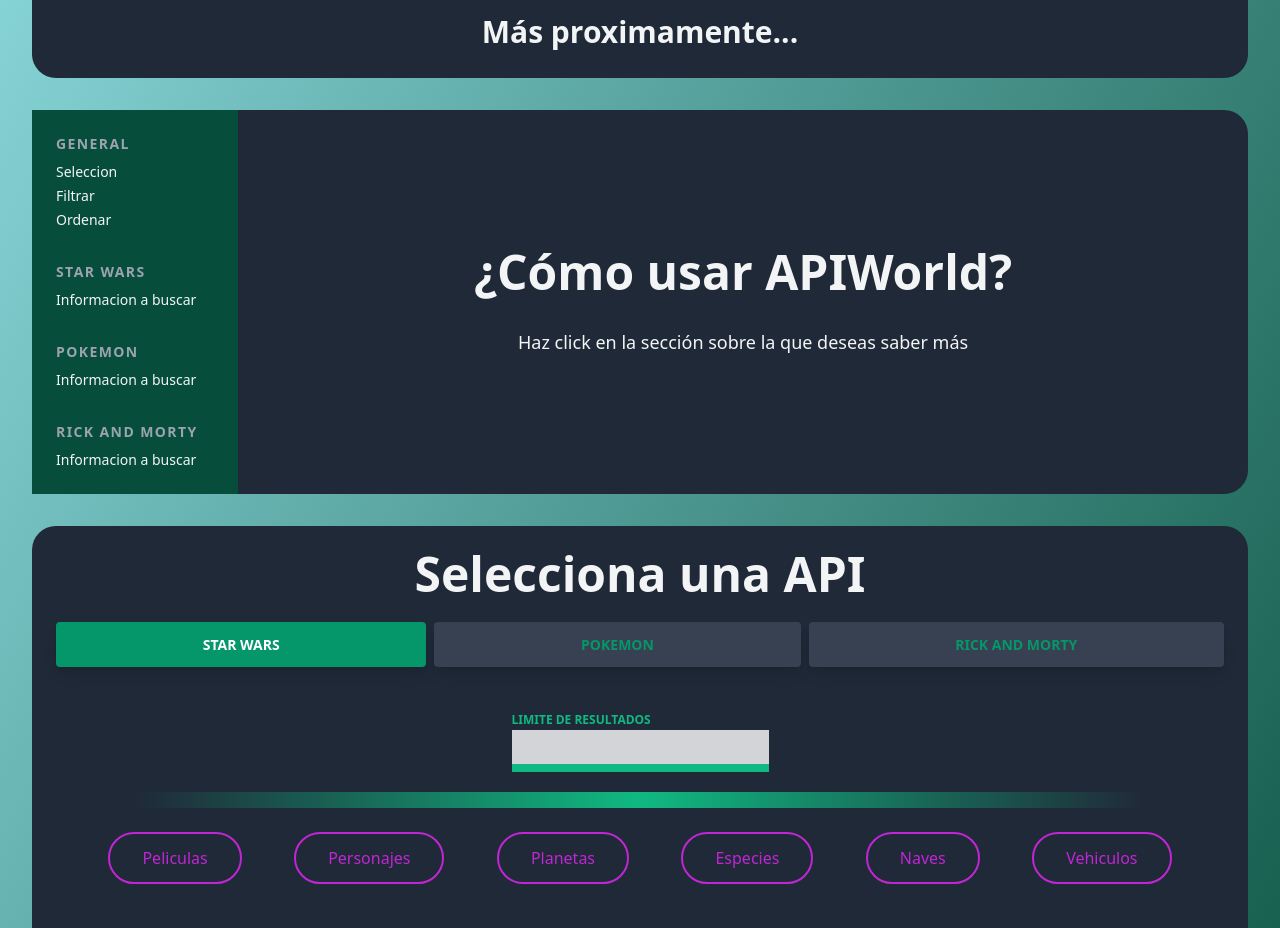
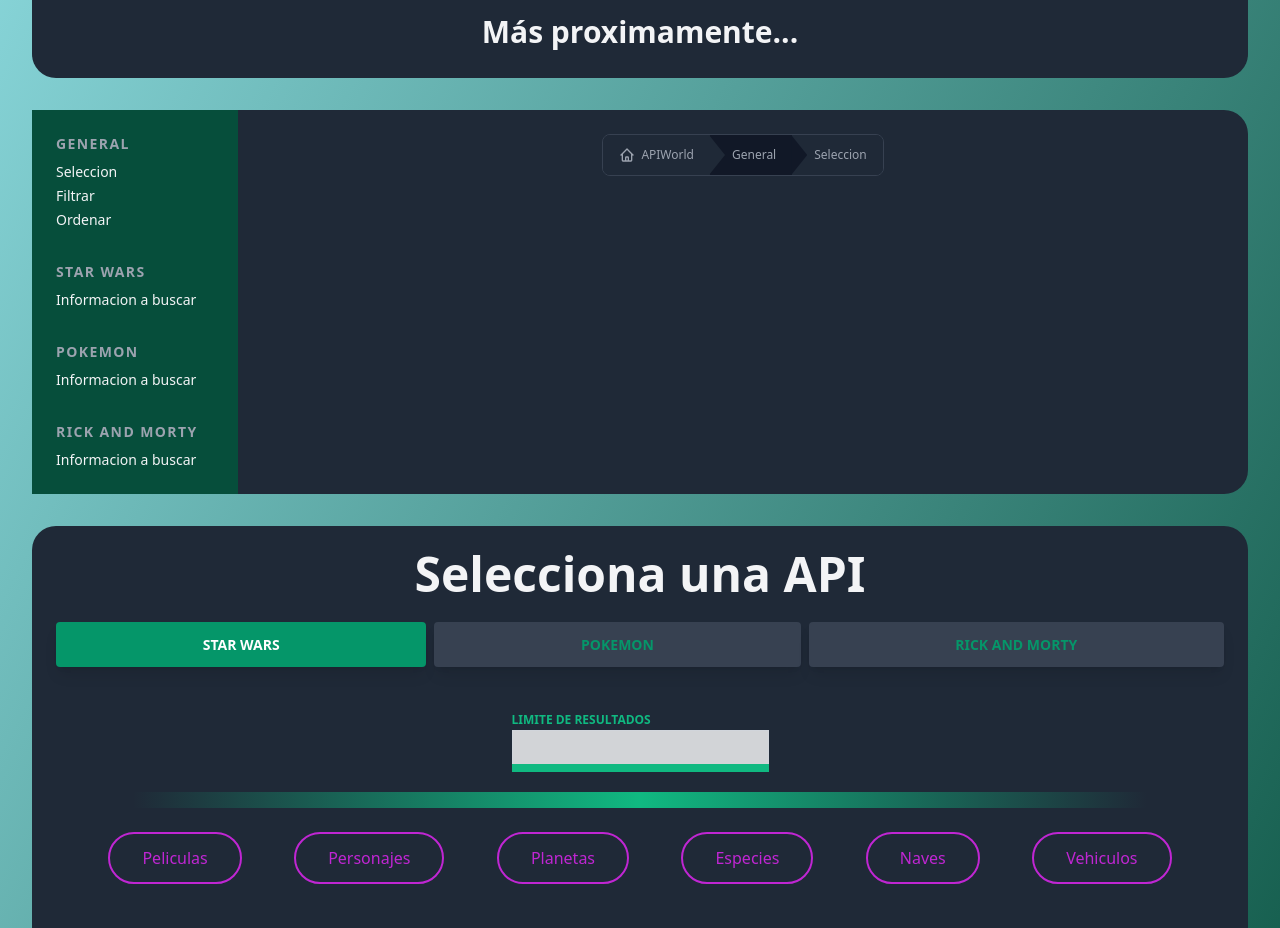
Before and after one commit to Pipexlul/API-World, a React (Vite) app: page / in a window 1280 px wide. Shown: the part 960-1888 px from the top of the page. Built offline with nearby package versions, Linux system fonts and the light colour scheme.

Commit message:
Create HowToUse routes functionality and associated Components. Add tailwind prettier plugin as dev dependency. Reorder some tailwind classnames.

```diff
--- a/package.json
+++ b/package.json
@@ -19,6 +19,7 @@
     "@vitejs/plugin-react": "^3.0.0",
     "autoprefixer": "^10.4.13",
     "postcss": "^8.4.21",
+    "prettier-plugin-tailwindcss": "^0.2.1",
     "tailwindcss": "^3.2.4",
     "vite": "^4.0.0"
   }
--- a/src/components/Feature.jsx
+++ b/src/components/Feature.jsx
@@ -14,7 +14,7 @@
         xmlns="http://www.w3.org/2000/svg"
         viewBox="0 0 20 20"
         fill="currentColor"
-        className={`w-8 h-8 ${iconColor}`}
+        className={`h-8 w-8 ${iconColor}`}
       >
         <path d={iconPath ? iconPath : defaultPath}></path>
       </svg>
--- a/src/components/FeaturesList.jsx
+++ b/src/components/FeaturesList.jsx
@@ -2,8 +2,8 @@
 
 const FeaturesList = ({ features }) => {
   return (
-    <section className="m-4 md:m-8 bg-gray-800 text-gray-100 rounded-3xl">
-      <div className="container mx-auto p-4 my-6 space-y-2 text-center">
+    <section className="m-4 rounded-3xl bg-gray-800 text-gray-100 md:m-8">
+      <div className="container mx-auto my-6 space-y-2 p-4 text-center">
         <h2 className="text-5xl font-bold">APIs soportadas</h2>
         <p className="text-gray-400">Ocupa tu favorita</p>
       </div>
--- a/src/components/Header.jsx
+++ b/src/components/Header.jsx
@@ -8,12 +8,12 @@
           API
           <span className="text-violet-400">World</span>
         </h1>
-        <p className="px-8 mt-8 mb-12 text-lg">
+        <p className="mt-8 mb-12 px-8 text-lg">
           Bienvenido a APIWorld, donde podras llamar distintas APIs con
           tematicas variadas. Desde Pokemon, hasta Star Wars, pasando por Rick
           and Morty.
         </p>
-        <p className="px-8 mb-4 text-lg">¡Todo desde un sólo lugar!</p>
+        <p className="mb-4 px-8 text-lg">¡Todo desde un sólo lugar!</p>
         <div className="flex flex-wrap justify-center">
           <Button
             text="Empezar"
--- a/src/components/HowToUse.jsx
+++ b/src/components/HowToUse.jsx
@@ -1,14 +1,24 @@
+import { useEffect } from "react";
+import HowToUseDefault from "./HowToUseDefault";
+import HowToUseDisplayText from "./HowToUseDisplayText";
+
 const HowToUse = () => {
+  let infoData = {};
+
   return (
-    <section className="m-4 md:m-8 bg-gray-800 text-gray-100 rounded-3xl flex flex-col sm:flex-row">
-      <aside className="w-full p-6 sm:w-60 bg-emerald-900">
+    <section className="m-4 flex flex-col rounded-3xl bg-gray-800 text-gray-100 sm:flex-row md:m-8">
+      <aside className="w-full bg-emerald-900 p-6 sm:w-60">
         <nav className="space-y-8 text-sm">
           <div className="space-y-2">
-            <h2 className="text-sm font-semibold tracking-widest uppercase text-gray-400">
+            <h2 className="text-sm font-semibold uppercase tracking-widest text-gray-400">
               General
             </h2>
             <div className="flex flex-col space-y-1">
-              <a rel="noopener noreferrer" href="#">
+              <a
+                rel="noopener noreferrer"
+                href="#"
+                onClick={(e) => e.preventDefault()}
+              >
                 Seleccion
               </a>
               <a rel="noopener noreferrer" href="#">
@@ -20,7 +30,7 @@
             </div>
           </div>
           <div className="space-y-2">
-            <h2 className="text-sm font-semibold tracking-widest uppercase text-gray-400">
+            <h2 className="text-sm font-semibold uppercase tracking-widest text-gray-400">
               Star Wars
             </h2>
             <div className="flex flex-col space-y-1">
@@ -30,7 +40,7 @@
             </div>
           </div>
           <div className="space-y-2">
-            <h2 className="text-sm font-semibold tracking-widest uppercase text-gray-400">
+            <h2 className="text-sm font-semibold uppercase tracking-widest text-gray-400">
               Pokemon
             </h2>
             <div className="flex flex-col space-y-1">
@@ -40,7 +50,7 @@
             </div>
           </div>
           <div className="space-y-2">
-            <h2 className="text-sm font-semibold tracking-widest uppercase text-gray-400">
+            <h2 className="text-sm font-semibold uppercase tracking-widest text-gray-400">
               Rick and Morty
             </h2>
             <div className="flex flex-col space-y-1">
@@ -52,12 +62,7 @@
         </nav>
       </aside>
       <article className="w-full p-6 text-center">
-        <div className="flex flex-col justify-center h-full gap-y-8">
-          <h2 className="text-5xl font-bold">¿Cómo usar APIWorld?</h2>
-          <p className="text-lg">
-            Haz click en la sección sobre la que deseas saber más
-          </p>
-        </div>
+        {true ? <HowToUseDisplayText /> : <HowToUseDefault />}
       </article>
     </section>
   );
--- /dev/null
+++ b/src/components/HowToUseDefault.jsx
@@ -0,0 +1,12 @@
+const HowToUseDefault = () => {
+  return (
+    <div className="flex h-full flex-col justify-center gap-y-8">
+      <h2 className="text-5xl font-bold">¿Cómo usar APIWorld?</h2>
+      <p className="text-lg">
+        Haz click en la sección sobre la que deseas saber más
+      </p>
+    </div>
+  );
+};
+
+export default HowToUseDefault;
--- /dev/null
+++ b/src/components/HowToUseDisplayText.jsx
@@ -0,0 +1,7 @@
+import HowToUseRoute from "./HowToUseRoute";
+
+const HowToUseDisplayText = () => {
+  return <HowToUseRoute routesList={["APIWorld", "General", "Seleccion"]} />;
+};
+
+export default HowToUseDisplayText;
--- /dev/null
+++ b/src/components/HowToUseRoute.jsx
@@ -0,0 +1,15 @@
+import HowToUseRouteElement from "./HowToUseRouteElement";
+
+const HowToUseRoute = ({ routesList }) => {
+  return (
+    <nav className="flex justify-center">
+      <ol className="flex overflow-hidden rounded-lg border border-gray-700 text-gray-400">
+        {routesList.map((route, index) => (
+          <HowToUseRouteElement key={index} label={route} />
+        ))}
+      </ol>
+    </nav>
+  );
+};
+
+export default HowToUseRoute;
--- /dev/null
+++ b/src/components/HowToUseRouteElement.jsx
@@ -0,0 +1,30 @@
+const HowToUseRouteElement = ({ label }) => {
+  return (
+    <li className="group relative flex items-center">
+      <span className="absolute inset-y-0 -left-px block h-10 w-4 bg-gray-900 [clip-path:_polygon(0_0,_0%_100%,_100%_50%)] group-first:hidden group-even:bg-gray-800"></span>
+      <a
+        href="#"
+        className="flex h-10 items-center bg-gray-800 px-4 transition hover:text-white group-even:bg-gray-900"
+      >
+        <svg
+          xmlns="http://www.w3.org/2000/svg"
+          className="hidden h-4 w-4 group-first:block"
+          fill="none"
+          viewBox="0 0 24 24"
+          stroke="currentColor"
+        >
+          <path
+            strokeLinecap="round"
+            strokeLinejoin="round"
+            strokeWidth="2"
+            d="M3 12l2-2m0 0l7-7 7 7M5 10v10a1 1 0 001 1h3m10-11l2 2m-2-2v10a1 1 0 01-1 1h-3m-6 0a1 1 0 001-1v-4a1 1 0 011-1h2a1 1 0 011 1v4a1 1 0 001 1m-6 0h6"
+          />
+        </svg>
+
+        <span className="ml-1.5 text-xs font-medium">{label}</span>
+      </a>
+    </li>
+  );
+};
+
+export default HowToUseRouteElement;
--- /dev/null
+++ b/src/components/HowToUseSection.jsx
@@ -0,0 +1,22 @@
+const HowToUseSection = ({ sectionTitle, subsectionList }) => {
+  return (
+    <div className="space-y-2">
+      <h2 className="text-sm font-semibold uppercase tracking-widest text-gray-400">
+        General
+      </h2>
+      <div className="flex flex-col space-y-1">
+        <a rel="noopener noreferrer" href="#">
+          Seleccion
+        </a>
+        <a rel="noopener noreferrer" href="#">
+          Filtrar
+        </a>
+        <a rel="noopener noreferrer" href="#">
+          Ordenar
+        </a>
+      </div>
+    </div>
+  );
+};
+
+export default HowToUseSection;
--- /dev/null
+++ b/src/components/HowToUseSubsection.jsx
@@ -0,0 +1,20 @@
+const helperPreventDefault = (e) => {
+  e.preventDefault();
+};
+
+const HowToUseSubsection = ({ label, setHelperText, textData }) => {
+  return (
+    <a
+      rel="noopener noreferrer"
+      href="#"
+      onClick={(e) => {
+        helperPreventDefault(e);
+        setHelperText(textData);
+      }}
+    >
+      {label}
+    </a>
+  );
+};
+
+export default HowToUseSubsection;
```
Also changed, not shown: 1 other file (tests, documents, lock files or other folders).
